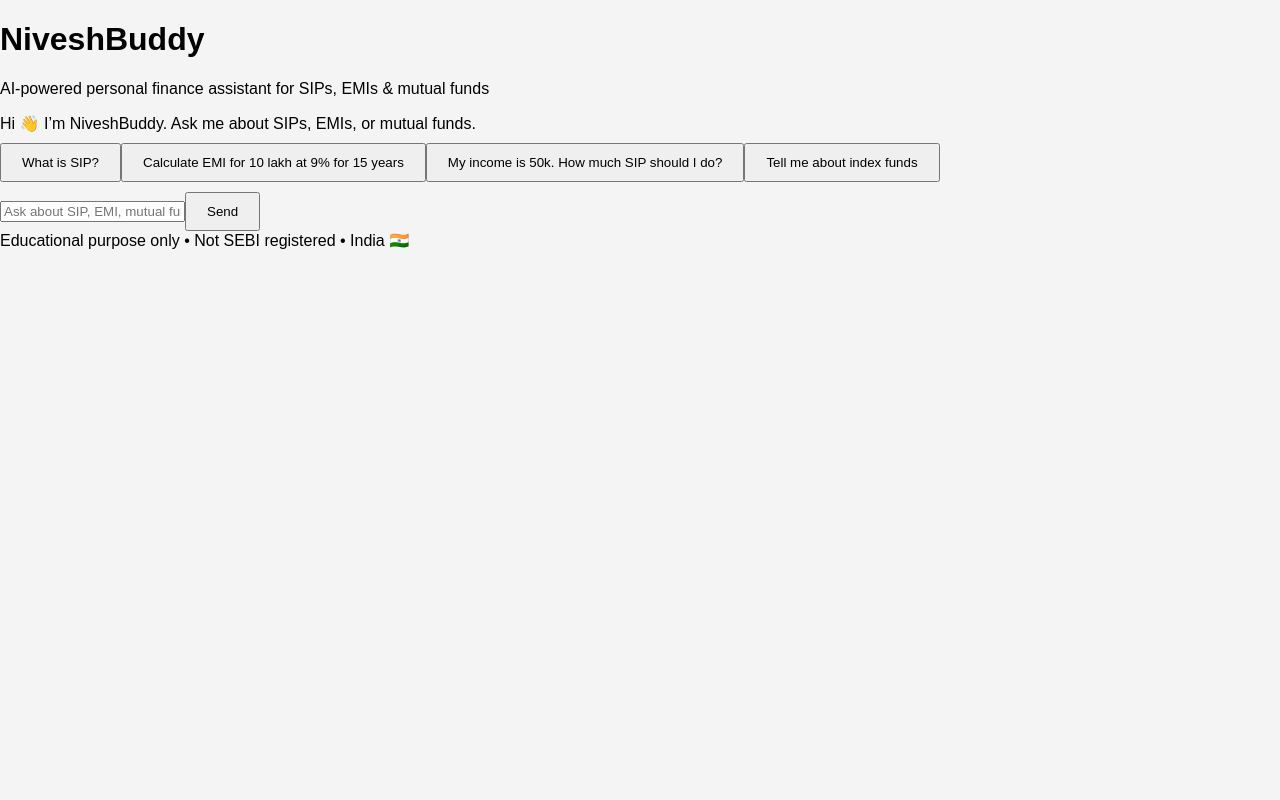
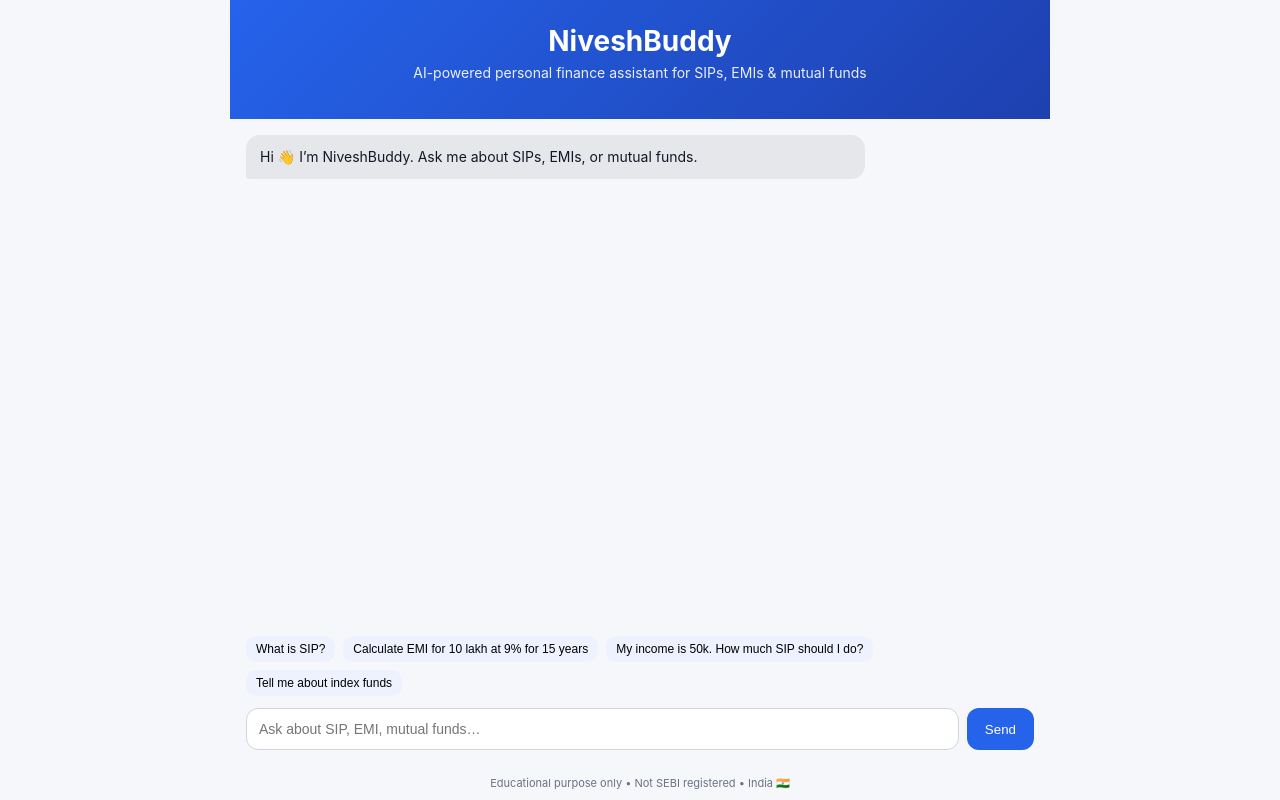
Before and after one commit to raverer/finance-bot, a React (Create React App) app in the folder frontend/: page / in a window 1280 px wide. Built offline with nearby package versions, Linux system fonts and the light colour scheme.

Commit message:
Update styles.css

```diff
--- a/frontend/src/styles.css
+++ b/frontend/src/styles.css
@@ -1,40 +1,132 @@
+/* ===== GLOBAL ===== */
 body {
-  font-family: Arial;
-  background: #f4f4f4;
   margin: 0;
-  padding: 0;
+  font-family: "Inter", system-ui, sans-serif;
+  background: #f5f7fb;
+  color: #1f2937;
 }
 
-.navbar {
-  background: #333;
-  padding: 15px;
+.app-container {
+  max-width: 820px;
+  margin: auto;
+  min-height: 100vh;
+  display: flex;
+  flex-direction: column;
+}
+
+/* ===== HEADER ===== */
+.app-header {
+  text-align: center;
+  padding: 24px 16px;
+  background: linear-gradient(135deg, #2563eb, #1e40af);
   color: white;
 }
 
-.container {
-  padding: 20px;
+.app-header h1 {
+  margin: 0;
+  font-size: 28px;
 }
 
-.box, .chat-box {
-  background: white;
-  padding: 20px;
-  margin-bottom: 20px;
-  border-radius: 6px;
+.app-header p {
+  margin-top: 6px;
+  font-size: 14px;
+  opacity: 0.9;
 }
 
-.chat-window {
-  height: 200px;
-  overflow-y: scroll;
-  background: #eee;
-  padding: 10px;
-  margin-bottom: 10px;
+/* ===== CHAT ===== */
+.chat-wrapper {
+  flex: 1;
+  padding: 16px;
+  display: flex;
+  flex-direction: column;
 }
 
-.user { color: blue; }
-.bot { color: green; }
+.messages {
+  flex: 1;
+  overflow-y: auto;
+  padding-bottom: 12px;
+}
 
-button {
-  padding: 10px 20px;
-  margin-top: 10px;
+.message {
+  max-width: 75%;
+  padding: 12px 14px;
+  border-radius: 14px;
+  margin-bottom: 10px;
+  font-size: 14px;
+  line-height: 1.4;
+}
+
+.user-msg {
+  background: #2563eb;
+  color: white;
+  align-self: flex-end;
+  border-bottom-right-radius: 4px;
+}
+
+.bot-msg {
+  background: #e5e7eb;
+  color: #111827;
+  align-self: flex-start;
+  border-bottom-left-radius: 4px;
+}
+
+.typing {
+  opacity: 0.6;
+  font-style: italic;
+}
+
+/* ===== QUICK ACTIONS ===== */
+.quick-actions {
+  display: flex;
+  flex-wrap: wrap;
+  gap: 8px;
+  margin-bottom: 12px;
+}
+
+.quick-actions button {
+  background: #eef2ff;
+  border: none;
+  padding: 6px 10px;
+  border-radius: 10px;
+  cursor: pointer;
+  font-size: 12px;
+}
+
+.quick-actions button:hover {
+  background: #e0e7ff;
+}
+
+/* ===== INPUT ===== */
+.input-row {
+  display: flex;
+  gap: 8px;
+}
+
+.input-row input {
+  flex: 1;
+  padding: 12px;
+  border-radius: 12px;
+  border: 1px solid #d1d5db;
+  font-size: 14px;
+}
+
+.input-row button {
+  background: #2563eb;
+  color: white;
+  border: none;
+  padding: 0 18px;
+  border-radius: 12px;
   cursor: pointer;
 }
+
+.input-row button:hover {
+  background: #1e40af;
+}
+
+/* ===== FOOTER ===== */
+.app-footer {
+  text-align: center;
+  font-size: 11px;
+  padding: 10px;
+  color: #6b7280;
+}
```
